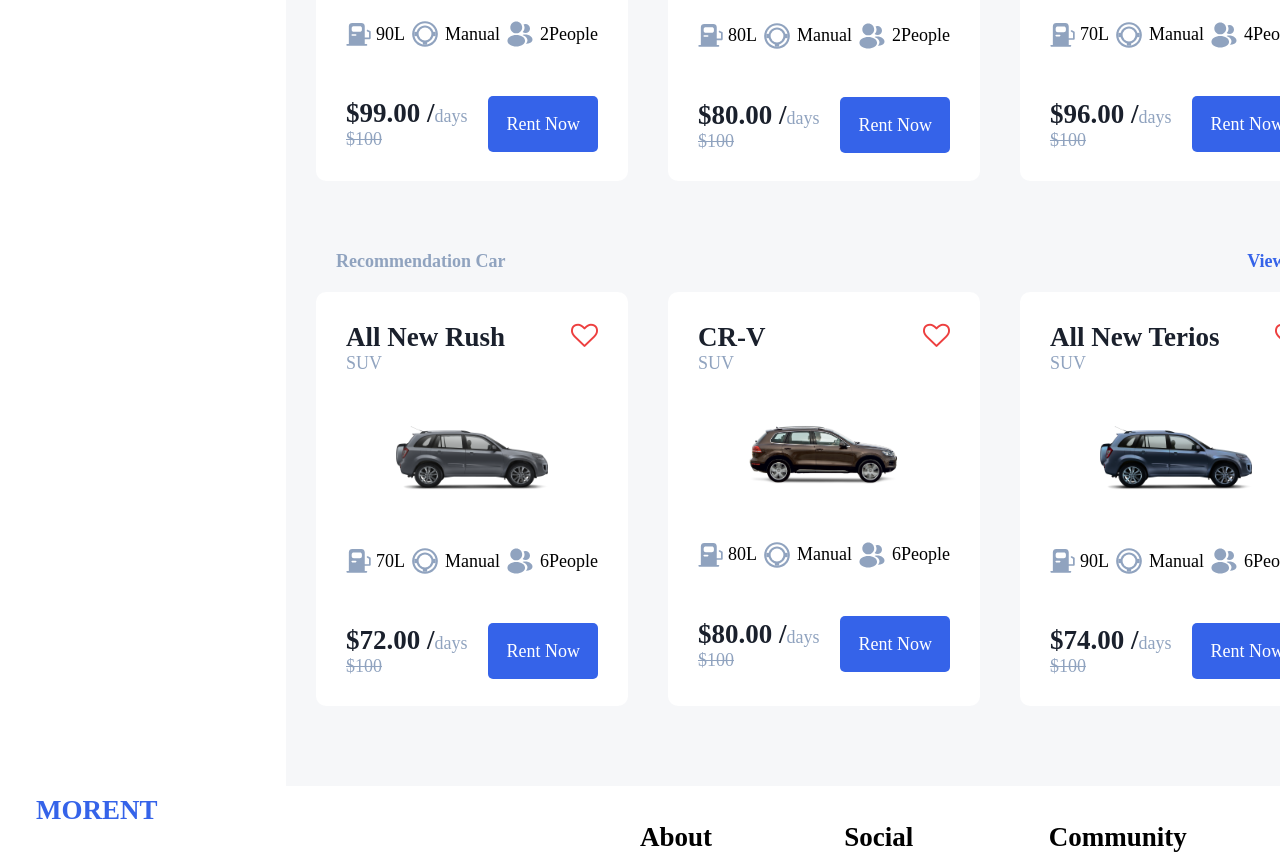
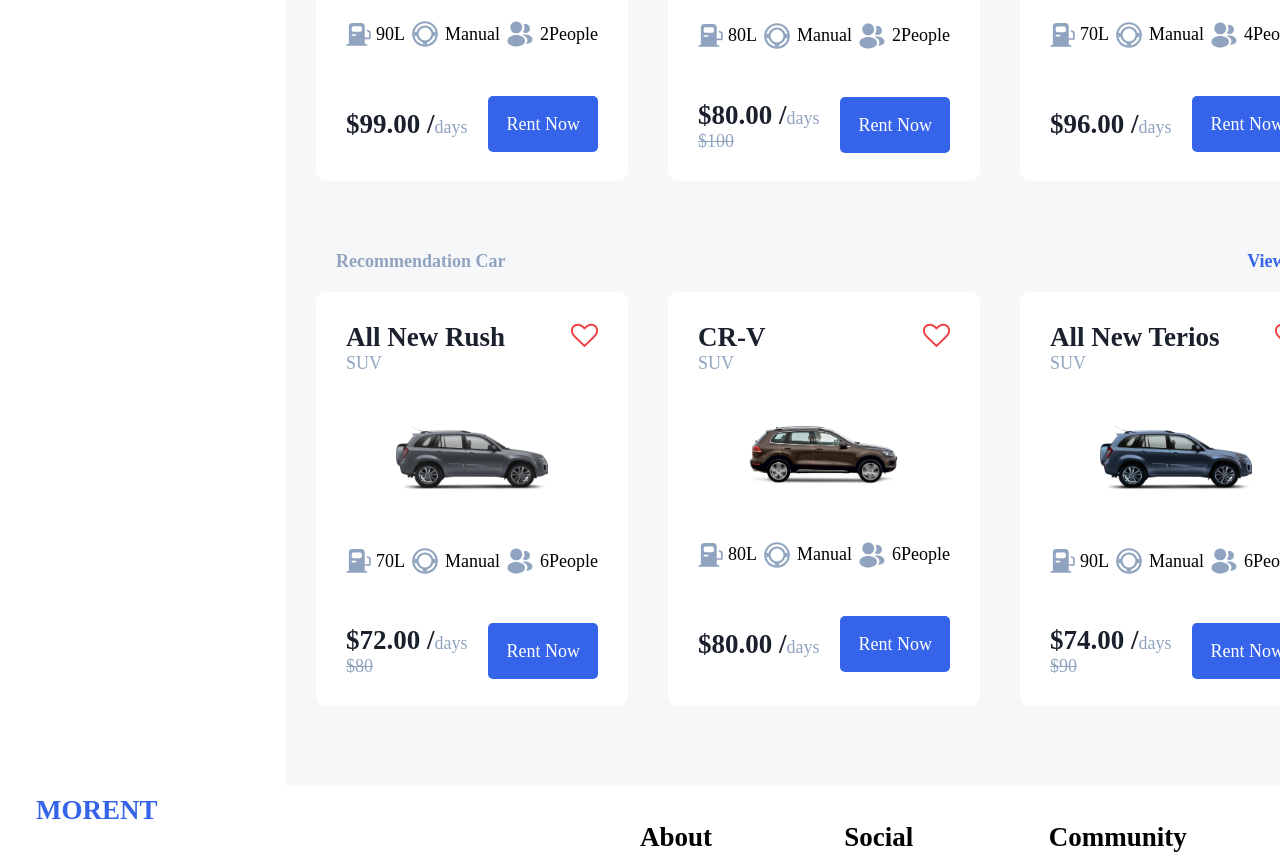
Before and after one commit to meet-org/Morent-Cars, a React (Create React App) app: page / in a window 1280 px wide. Shown: the part 1180-2046 px from the top of the page. Built offline with nearby package versions, Linux system fonts and the light colour scheme; no server answers.

Commit message:
fixed: dug of show discount in Rent comp.

```diff
--- a/src/components/card/Card.js
+++ b/src/components/card/Card.js
@@ -15,7 +15,7 @@ class Card extends Component {
    };
 
    render() {
-      const { name, cs, img, gasLimit, space, price, discount } = this.props;
+      const { name, cs, img, gasLimit, space, price, discount } = this.props.car;
       return (
          <>
             <div className="card">
--- a/src/components/cards/Cards.js
+++ b/src/components/cards/Cards.js
@@ -58,6 +58,7 @@ class Cards extends Component {
                gasLimit: "90L",
                space: "6People",
                price: 74,
+               discount: 90,
             },
          ],
       };
@@ -76,28 +77,12 @@ class Cards extends Component {
                   {title.includes("Recent")
                      ? this.state.recent.map((car, index) => {
                           return (
-                             <Card
-                                name={car.name}
-                                cs={car.cs}
-                                img={car.img}
-                                gasLimit={car.gasLimit}
-                                space={car.space}
-                                price={car.price}
-                                key={index}
-                             />
+                             <Card car={car} key={index}/>
                           );
                        })
                      : this.state.recommendation.map((car, index) => {
                           return (
-                             <Card
-                                name={car.name}
-                                cs={car.cs}
-                                img={car.img}
-                                gasLimit={car.gasLimit}
-                                space={car.space}
-                                price={car.price}
-                                key={index}
-                             />
+                             <Card car={car} key={index}/>
                           );
                        })}
                </div>
--- a/src/components/rent/Rent.js
+++ b/src/components/rent/Rent.js
@@ -10,8 +10,7 @@ class Rent extends Component {
                <div className="lt">
                   <h2>${price}.00 / </h2>days
                   <br />
-                  {discount ? <del>$100</del> : undefined}
-                  <del>$100</del>
+                  {discount ? <del>${discount}</del> : undefined}
                </div>
                <div className="rt">
                   <a href="#">Rent Now</a>
```
